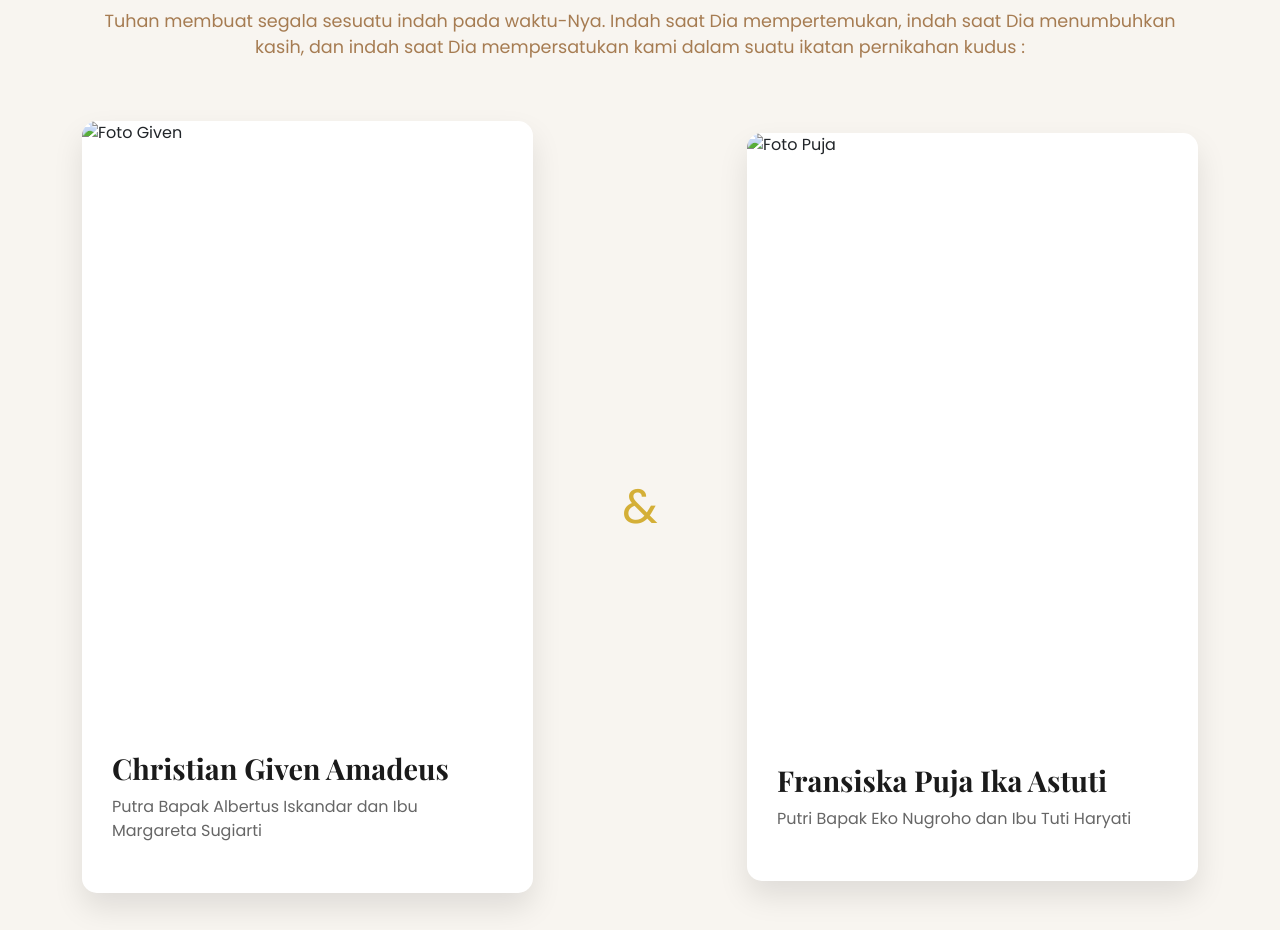
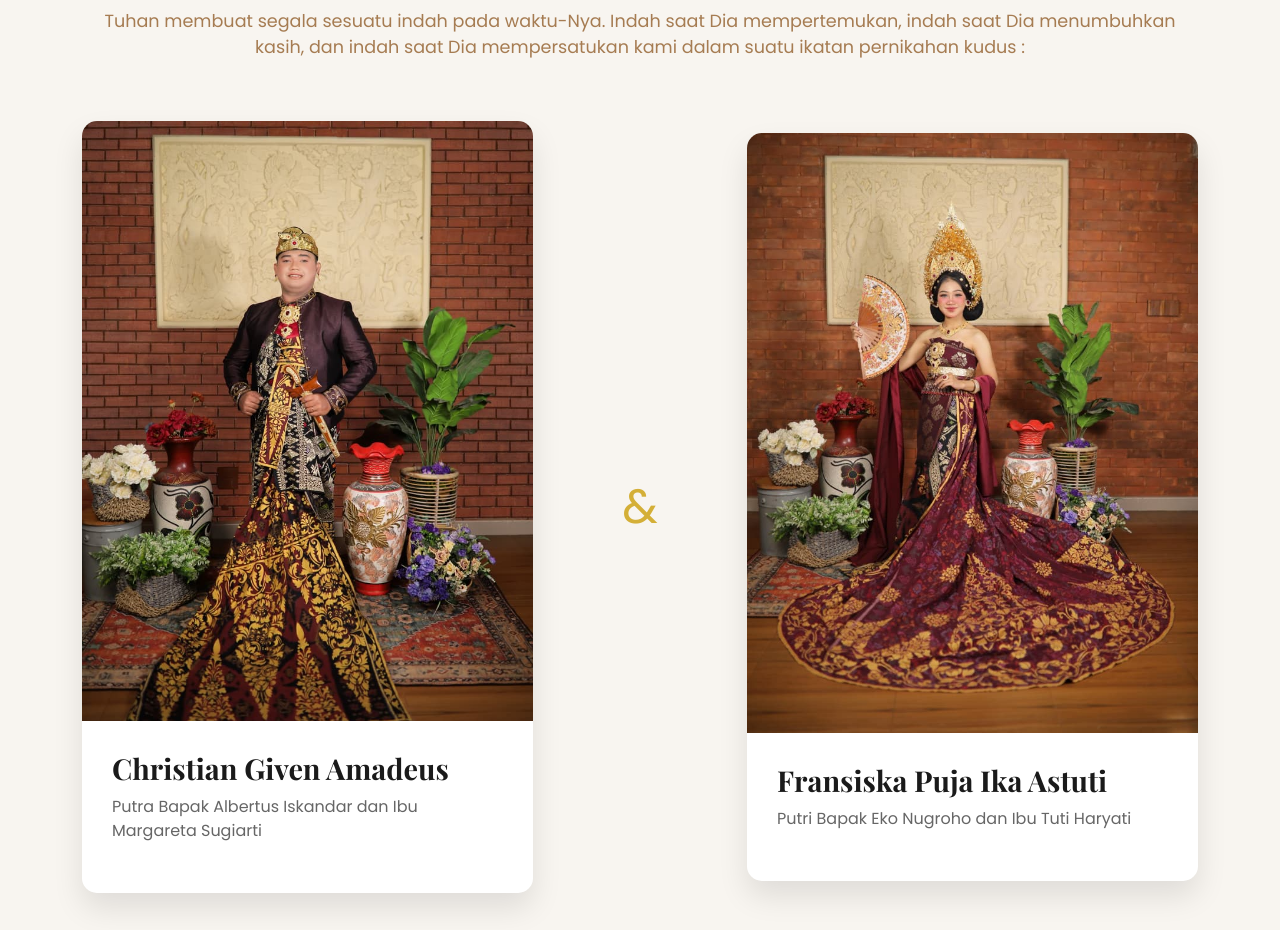
Before and after one commit to RomualdusHaryPrabowo/undangan-digital, a plain HTML site: page index.html in a window 1280 px wide. Shown: the part 960-1890 px from the top of the page. Drawn offline with nearby package versions, Linux system fonts and the light colour scheme; the site is published under a folder, as on GitHub Pages, so addresses that start at the root find nothing.

Commit message:
Merubah lokasi foto

```diff
--- a/index.html
+++ b/index.html
@@ -98,7 +98,7 @@
             <div class="couple-card">
               <div class="couple-img">
                 <img
-                  src="/images/foto-given.jpg"
+                  src="images/foto-given.jpg"
                   alt="Foto Given"
                 />
               </div>
@@ -119,7 +119,7 @@
             <div class="couple-card">
               <div class="couple-img">
                 <img
-                  src="/images/foto-puja.jpg"
+                  src="images/foto-puja.jpg"
                   alt="Foto Puja"
                 />
               </div>
```
